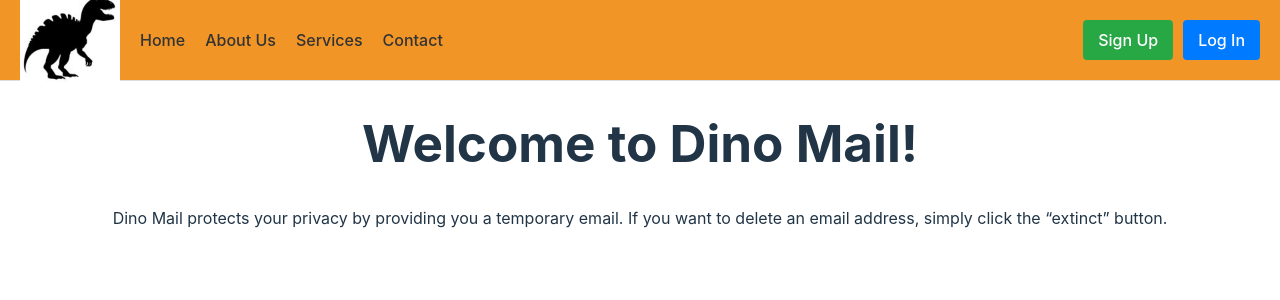
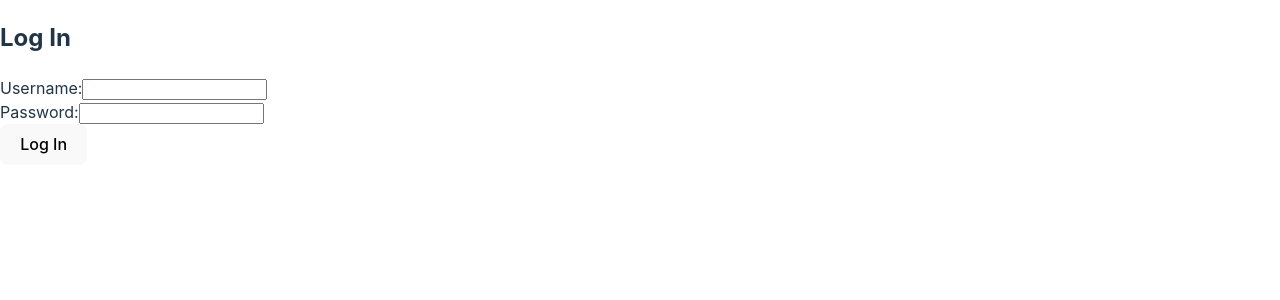
Before and after one commit to jonahturrell/shellhacks_2024, a React (Vite) app in the folder dino_mail/: page /login in a window 1280 px wide. Shown: the top 300 px of the page. Built offline with nearby package versions, Linux system fonts and the light colour scheme.

Commit message:
add login page

```diff
--- a/dino_mail/package.json
+++ b/dino_mail/package.json
@@ -11,7 +11,8 @@
   },
   "dependencies": {
     "react": "^18.3.1",
-    "react-dom": "^18.3.1"
+    "react-dom": "^18.3.1",
+    "react-router-dom": "^6.26.2"
   },
   "devDependencies": {
     "@eslint/js": "^9.9.0",
--- a/dino_mail/src/App.jsx
+++ b/dino_mail/src/App.jsx
@@ -1,14 +1,19 @@
 import React from 'react';
+import { BrowserRouter as Router, Route, Routes } from 'react-router-dom';
 import HomePage from './Home';
+import LoginPage from './Login';
 
 function App() {
 
   return (
-    <>
+    <Router>
       <div className='App'>
-        <HomePage />
+        <Routes>
+            <Route path="/" element={<HomePage />} />
+            <Route path="/login" element={<LoginPage />} />
+        </Routes>
       </div>
-    </>
+    </Router>
   )
 }
 
--- a/dino_mail/src/Home.jsx
+++ b/dino_mail/src/Home.jsx
@@ -1,4 +1,5 @@
 import React from 'react';
+import { Link } from 'react-router-dom';
 import cute_dino from './assets/dino.jpeg';
 import './App.css'
 
@@ -19,7 +20,9 @@
 				</nav>
 				<div className='auth-buttons'>
 					<button className='btn signUp'>Sign Up</button>
-					<button className='btn login'>Log In</button>
+					<Link to="/login">
+						<button className='btn login'>Log In</button>
+					</Link>
 				</div>
 			</header>
 
--- /dev/null
+++ b/dino_mail/src/Login.jsx
@@ -0,0 +1,42 @@
+import React, { useState } from 'react';
+import './App.css';
+
+function LoginPage() {
+  const [username, setUsername] = useState('');
+  const [password, setPassword] = useState('');
+
+  const handleLogin = (e) => {
+    e.preventDefault();
+    // Handle login logic here
+    console.log('Logging in with:', { username, password });
+  };
+
+  return (
+    <div className='login-container'>
+      <h2>Log In</h2>
+      <form onSubmit={handleLogin}>
+        <div>
+          <label>Username:</label>
+          <input
+            type="text"
+            value={username}
+            onChange={(e) => setUsername(e.target.value)}
+            required
+          />
+        </div>
+        <div>
+          <label>Password:</label>
+          <input
+            type="password"
+            value={password}
+            onChange={(e) => setPassword(e.target.value)}
+            required
+          />
+        </div>
+        <button type="submit">Log In</button>
+      </form>
+    </div>
+  );
+}
+
+export default LoginPage;
```
Also changed, not shown: 1 other file (tests, documents, lock files or other folders).
